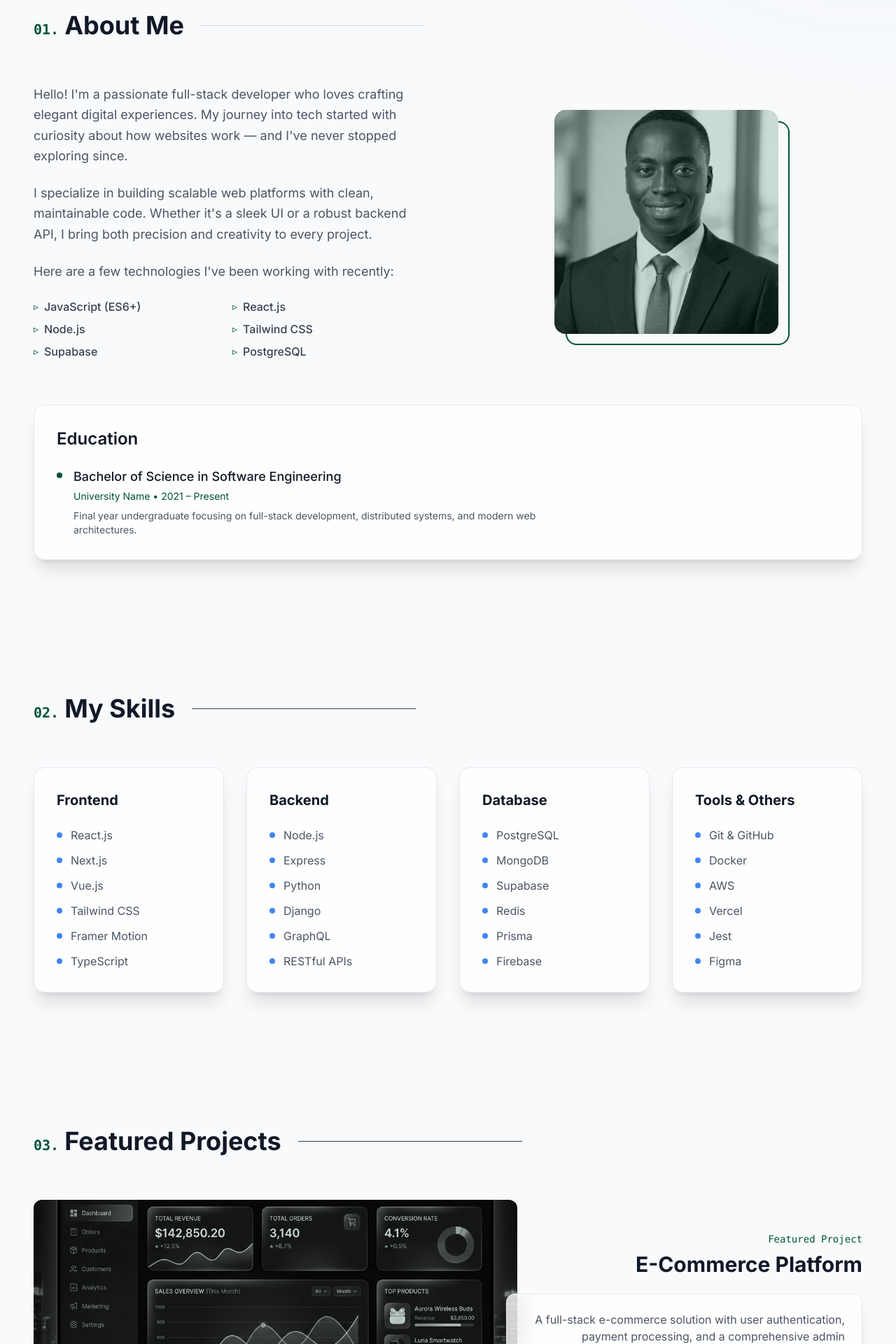
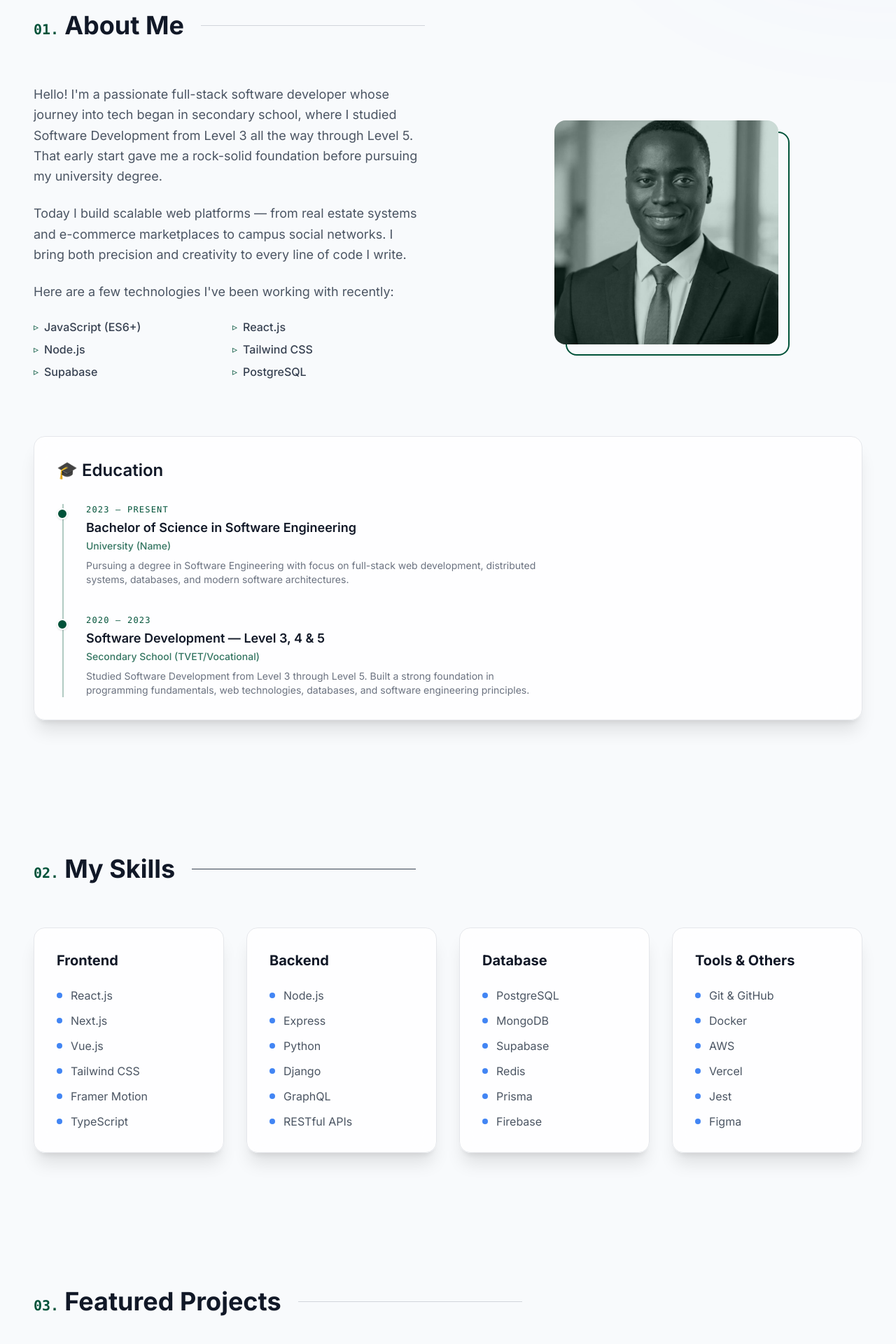
Before and after one commit to Samlite250/Samportfolio, a React (Vite) app: page / in a window 1280 px wide. Shown: the part 880-2800 px from the top of the page at 70% size. Built offline with nearby package versions, Linux system fonts and the light colour scheme; no server answers.

Commit message:
feat: real projects + full education timeline in About section

```diff
--- a/src/components/About.jsx
+++ b/src/components/About.jsx
@@ -4,6 +4,23 @@ import { motion } from 'framer-motion';
 const skills = [
   'JavaScript (ES6+)', 'React.js', 'Node.js',
   'Tailwind CSS', 'Supabase', 'PostgreSQL',
+];
+
+const education = [
+  {
+    degree: 'Bachelor of Science in Software Engineering',
+    school: 'University  (Name)',
+    period: '2023 – Present',
+    description:
+      'Pursuing a degree in Software Engineering with focus on full-stack web development, distributed systems, databases, and modern software architectures.',
+  },
+  {
+    degree: 'Software Development — Level 3, 4 & 5',
+    school: 'Secondary School (TVET/Vocational)',
+    period: '2020 – 2023',
+    description:
+      'Studied Software Development from Level 3 through Level 5. Built a strong foundation in programming fundamentals, web technologies, databases, and software engineering principles.',
+  },
 ];
 
 const About = () => {
@@ -30,15 +47,15 @@ const About = () => {
             className="space-y-6 text-gray-600 text-lg leading-relaxed"
           >
             <p>
-              Hello! I'm a passionate full-stack developer who loves crafting
-              elegant digital experiences. My journey into tech started with
-              curiosity about how websites work &mdash; and I've never stopped
-              exploring since.
+              Hello! I'm a passionate full-stack software developer whose journey
+              into tech began in secondary school, where I studied Software
+              Development from Level 3 all the way through Level 5. That early
+              start gave me a rock-solid foundation before pursuing my university degree.
             </p>
             <p>
-              I specialize in building scalable web platforms with clean,
-              maintainable code. Whether it's a sleek UI or a robust backend
-              API, I bring both precision and creativity to every project.
+              Today I build scalable web platforms — from real estate systems and
+              e-commerce marketplaces to campus social networks. I bring both
+              precision and creativity to every line of code I write.
             </p>
             <p>
               Here are a few technologies I've been working with recently:
@@ -81,25 +98,36 @@ const About = () => {
 
         </div>
 
-        {/* Education Card below */}
+        {/* Education Timeline */}
         <motion.div
           initial={{ opacity: 0, y: 40 }}
           whileInView={{ opacity: 1, y: 0 }}
           viewport={{ once: true }}
           transition={{ duration: 0.6, delay: 0.3 }}
-          className="mt-16 glass-card p-8 rounded-2xl"
+          className="mt-20 glass-card p-8 rounded-2xl"
         >
-          <h3 className="text-2xl font-semibold mb-6 text-gray-900">Education</h3>
-          <ul className="space-y-6">
-            <li className="relative pl-6 before:absolute before:left-0 before:top-2 before:w-2 before:h-2 before:bg-primary before:rounded-full">
-              <h4 className="font-medium text-gray-900 text-lg">Bachelor of Science in Software Engineering</h4>
-              <p className="text-primary text-sm mt-1">University Name &bull; 2021 – Present</p>
-              <p className="text-gray-600 text-sm mt-2 max-w-2xl">
-                Final year undergraduate focusing on full-stack development,
-                distributed systems, and modern web architectures.
-              </p>
-            </li>
-          </ul>
+          <h3 className="text-2xl font-semibold mb-8 text-gray-900">🎓 Education</h3>
+
+          <div className="relative border-l-2 border-primary/30 pl-8 space-y-10 ml-2">
+            {education.map((item, idx) => (
+              <motion.div
+                key={idx}
+                initial={{ opacity: 0, x: -20 }}
+                whileInView={{ opacity: 1, x: 0 }}
+                viewport={{ once: true }}
+                transition={{ duration: 0.5, delay: idx * 0.15 }}
+                className="relative"
+              >
+                {/* Timeline dot */}
+                <span className="absolute -left-[2.65rem] top-1.5 w-4 h-4 rounded-full bg-primary border-2 border-white shadow"></span>
+
+                <p className="text-primary font-mono text-xs mb-1 uppercase tracking-widest">{item.period}</p>
+                <h4 className="font-semibold text-gray-900 text-lg">{item.degree}</h4>
+                <p className="text-primary/80 text-sm font-medium mt-0.5">{item.school}</p>
+                <p className="text-gray-500 text-sm mt-2 max-w-2xl">{item.description}</p>
+              </motion.div>
+            ))}
+          </div>
         </motion.div>
 
       </div>
--- a/src/components/Projects.jsx
+++ b/src/components/Projects.jsx
@@ -1,62 +1,51 @@
-import React, { useEffect, useState } from 'react';
+import React, { useState } from 'react';
 import { motion } from 'framer-motion';
 import { Github, ExternalLink } from 'lucide-react';
 
-const Projects = () => {
-  const [projects, setProjects] = useState([]);
-  const [loading, setLoading] = useState(true);
-
-  useEffect(() => {
-    // In a real scenario, this would fetch from the backend.
-    // Fallback data is implemented directly in case API fails
-    const fetchProjects = async () => {
-      try {
-        const response = await fetch('/api/projects');
-        if (response.ok) {
-          const data = await response.json();
-          setProjects(data);
-        } else {
-          throw new Error('API failed');
-        }
-      } catch (error) {
-        // Fallback placeholder data
-        setProjects([
+const realProjects = [
   {
     id: 1,
-            title: 'E-Commerce Platform',
-            description: 'A full-stack e-commerce solution with user authentication, payment processing, and a comprehensive admin dashboard.',
-            tech_stack: ['React', 'Node.js', 'Express', 'MongoDB'],
-            image_url: '/images/projects/project1.jpg',
+    title: 'Personal Portfolio',
+    description:
+      'A modern, fully responsive developer portfolio built with React and Tailwind CSS. Features an animated hero section, Supabase-powered projects API, contact form with email integration, and smooth Framer Motion animations throughout.',
+    tech_stack: ['React.js', 'Tailwind CSS', 'Supabase', 'Framer Motion', 'Node.js'],
+    image_url: '/images/projects/portfolio.png',
     live_url: '#',
-            github_url: '#'
+    github_url: 'https://github.com/Samlite250/Samportfolio',
   },
   {
     id: 2,
-            title: 'Task Management App',
-            description: 'A beautifully designed Kanban board style task manager with drag-and-drop functionality and real-time updates.',
-            tech_stack: ['Next.js', 'Tailwind', 'Supabase', 'Framer Motion'],
-            image_url: '/images/projects/project2.jpg',
+    title: 'Burikantu Real Estate',
+    description:
+      'A full-featured real estate platform where users can browse, filter, and inquire about properties. Features an admin dashboard for managing listings, user authentication, CRUD operations via Supabase, and a polished premium UI with gold accents.',
+    tech_stack: ['React.js', 'Supabase', 'Tailwind CSS', 'Vercel', 'PostgreSQL'],
+    image_url: '/images/projects/burikantu.png',
     live_url: '#',
-            github_url: '#'
+    github_url: '#',
   },
   {
     id: 3,
-            title: 'AI Content Generator',
-            description: 'SaaS application that leverages OpenAI to generate blog posts, social media content, and marketing copy.',
-            tech_stack: ['React', 'Python', 'FastAPI', 'PostgreSQL'],
+    title: 'MarketPlace — E-Commerce',
+    description:
+      'A scalable full-stack e-commerce platform with product listings, a shopping cart, user authentication, order management, and an admin panel. Supports multiple payment gateways including USDT TRC-20 and mobile money integrations.',
+    tech_stack: ['React.js', 'Node.js', 'Express', 'MongoDB', 'Tailwind CSS'],
+    image_url: '/images/projects/project2.jpg',
+    live_url: '#',
+    github_url: '#',
+  },
+  {
+    id: 4,
+    title: 'Campus Connect',
+    description:
+      'A university and campus social platform that connects students, facilitates campus event discovery, resource sharing, and inter-campus networking. Features university listings, event management, and a clean intuitive dashboard for students.',
+    tech_stack: ['React.js', 'Supabase', 'Tailwind CSS', 'Framer Motion', 'PostgreSQL'],
     image_url: '/images/projects/project3.jpg',
     live_url: '#',
-            github_url: '#'
-          }
-        ]);
-      } finally {
-        setLoading(false);
-      }
-    };
+    github_url: '#',
+  },
+];
 
-    fetchProjects();
-  }, []);
-
+const Projects = () => {
   return (
     <section id="projects" className="py-24 relative">
       <div className="container mx-auto px-6 md:px-12 relative z-10">
@@ -66,16 +55,11 @@ const Projects = () => {
             <span className="text-primary font-mono text-xl mr-2">03.</span>
             Featured Projects
           </h2>
-          <div className="h-px bg-gray-700 flex-grow max-w-xs"></div>
+          <div className="h-px bg-gray-300 flex-grow max-w-xs"></div>
         </div>
 
-        {loading ? (
-          <div className="flex justify-center items-center py-20">
-            <div className="animate-spin rounded-full h-12 w-12 border-t-2 border-b-2 border-primary"></div>
-          </div>
-        ) : (
         <div className="space-y-24">
-            {projects.map((project, idx) => (
+          {realProjects.map((project, idx) => (
             <motion.div
               key={project.id}
               initial={{ opacity: 0, y: 50 }}
@@ -85,10 +69,9 @@ const Projects = () => {
               className={`flex flex-col md:flex-row gap-8 items-center ${idx % 2 !== 0 ? 'md:flex-row-reverse' : ''}`}
             >
               {/* Project Image */}
-                <div className="w-full md:w-3/5 h-64 sm:h-80 md:h-[400px] relative group overflow-hidden rounded-xl">
-                  {/* Fallback pattern if image is missing */}
-                  <div className="absolute inset-0 bg-light-700 flex items-center justify-center">
-                    <span className="text-gray-600 font-mono text-xl">{project.title} Image Placeholder</span>
+              <div className="w-full md:w-3/5 h-64 sm:h-80 md:h-[400px] relative group overflow-hidden rounded-xl shadow-lg">
+                <div className="absolute inset-0 bg-gray-100 flex items-center justify-center">
+                  <span className="text-gray-400 font-mono text-sm">{project.title}</span>
                 </div>
                 {project.image_url && (
                   <>
@@ -114,17 +97,19 @@ const Projects = () => {
                   <p>{project.description}</p>
                 </div>
 
-                  <ul className={`flex flex-wrap gap-4 text-sm font-mono text-gray-600 mb-8 ${idx % 2 !== 0 ? 'justify-start' : 'justify-end'}`}>
+                <ul className={`flex flex-wrap gap-4 text-sm font-mono text-gray-500 mb-8 ${idx % 2 !== 0 ? 'justify-start' : 'justify-end'}`}>
                   {project.tech_stack.map((tech, tIdx) => (
-                      <li key={tIdx}>{tech}</li>
+                    <li key={tIdx} className="bg-primary/10 text-primary px-2 py-0.5 rounded">{tech}</li>
                   ))}
                 </ul>
 
-                  <div className="flex gap-4">
-                    <a href={project.github_url} target="_blank" rel="noreferrer" className="text-gray-600 hover:text-primary transition-colors">
+                <div className={`flex gap-4 ${idx % 2 !== 0 ? 'justify-start' : 'justify-end'}`}>
+                  {project.github_url !== '#' && (
+                    <a href={project.github_url} target="_blank" rel="noreferrer" className="text-gray-600 hover:text-primary transition-colors" aria-label="GitHub">
                       <Github size={22} />
                     </a>
-                    <a href={project.live_url} target="_blank" rel="noreferrer" className="text-gray-600 hover:text-primary transition-colors">
+                  )}
+                  <a href={project.live_url} target="_blank" rel="noreferrer" className="text-gray-600 hover:text-primary transition-colors" aria-label="Live Site">
                     <ExternalLink size={22} />
                   </a>
                 </div>
@@ -132,7 +117,6 @@ const Projects = () => {
             </motion.div>
           ))}
         </div>
-        )}
 
       </div>
     </section>
```
Also changed, not shown: public/images/projects/burikantu.png (added), public/images/projects/portfolio.png (added). Lines whose indentation alone changed are shown as unchanged.
